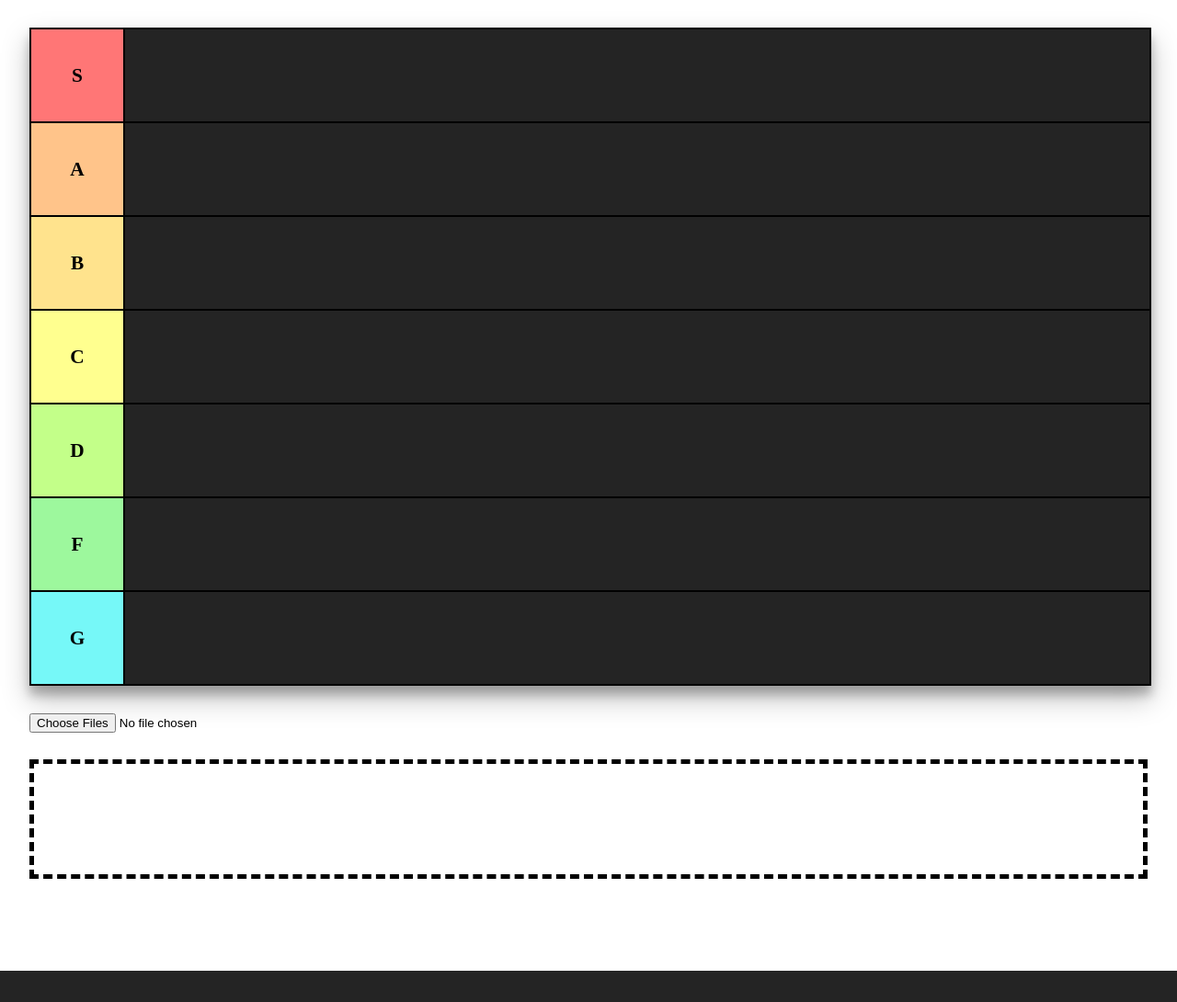
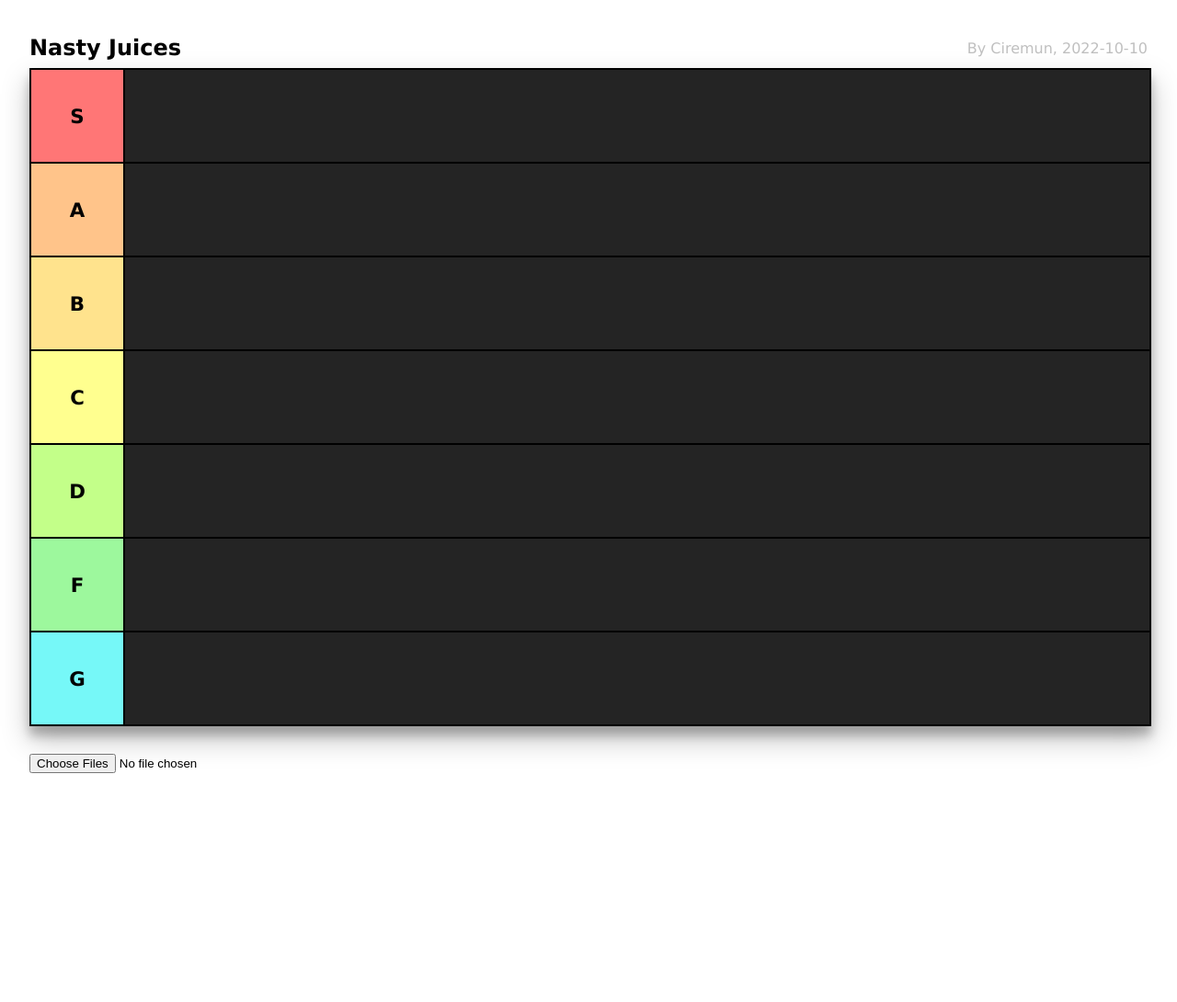
Before and after one commit to Ciremun/mtm, a Flask app: page / in a window 1280 px wide. Shown: the whole page at 92% size. Before the commit the page ends 1056 px from the top, so only its background shows below. Run offline with Flask 2, Linux system fonts and the light colour scheme.

Commit message:
add tier info, fix item drag while scrolling

```diff
--- a/static/index.js
+++ b/static/index.js
@@ -13,8 +13,8 @@ let drag_move = (e) => {
     if (selected_element)
     {
         selected_element.style.position = 'absolute';
-        selected_element.style.left = `${e.clientX - selected_element.clientWidth / 2}px`;
-        selected_element.style.top = `${e.clientY - selected_element.clientHeight / 2}px`;
+        selected_element.style.left = `${e.clientX + window.scrollX - selected_element.clientWidth / 2}px`;
+        selected_element.style.top = `${e.clientY + window.scrollY - selected_element.clientHeight / 2}px`;
     }
 }
 
--- a/static/main.css
+++ b/static/main.css
@@ -3,6 +3,7 @@ body {
     margin: 0;
     overflow-x: hidden;
     transition: .5s;
+    font-family: Verdana, Geneva, Tahoma, sans-serif;
 }
 
 .content {
@@ -12,6 +13,23 @@ body {
 
 .tier-section {
     padding: 30px 0;
+}
+
+.tier-info {
+    display: flex;
+    justify-content: space-between;
+    align-items: center;
+    padding: 8px 0;
+}
+
+.tier-title {
+    font-weight: bold;
+    font-size: 18pt;
+}
+
+.tier-author {
+    font-size: 12pt;
+    color: rgba(0, 0, 0, 0.25);
 }
 
 .tier {
@@ -93,7 +111,6 @@ body {
     min-height: 100px;
     padding: 10px;
     margin-bottom: 100px;
-    border: 5px dashed black;
 }
 
 #to-rank-input {
--- a/templates/index.jinja
+++ b/templates/index.jinja
@@ -11,6 +11,10 @@
 <body>
     <div class="content">
         <section class="tier-section">
+            <div class="tier-info">
+                <div class="tier-title">Nasty Juices</div>
+                <div class="tier-author">By Ciremun, 2022-10-10</div>
+            </div>
             <div class="tier">
                 <div class="row" data-row>
                     <div class="rank S"><div>S</div></div>
```
